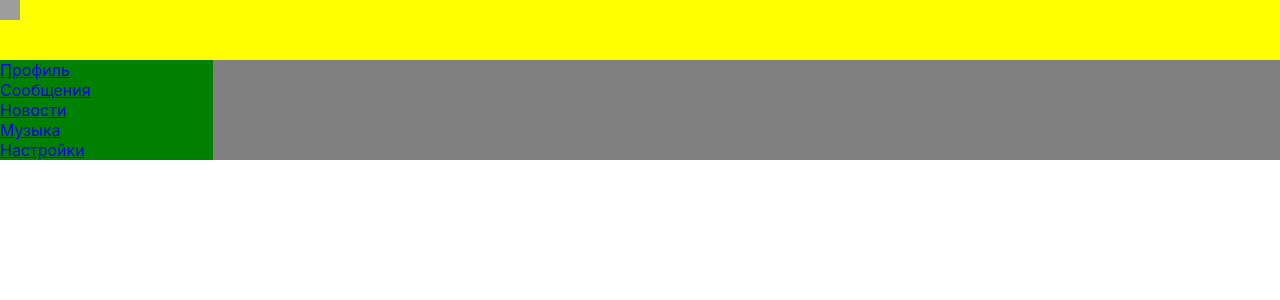
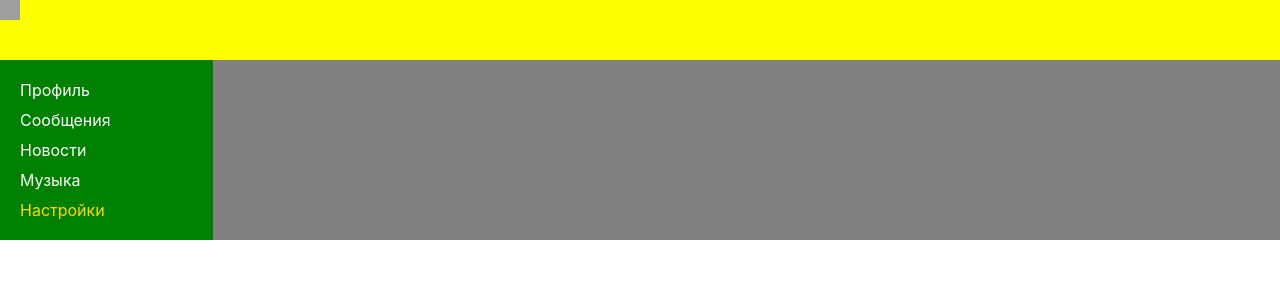
Before and after one commit to Belom7/Way-of-Samurai_TS, a React (Create React App) app: page /settings in a window 1280 px wide. Shown: the top 300 px of the page. Built offline with nearby package versions, Linux system fonts and the light colour scheme; grey boxes are pictures that could not be loaded.

Commit message:
20. <NavLink> активный className, рефактор кода -> убрал дублирующий код, создал массив с данными о компоненте и методом map отрисовал новые компоненты

```diff
--- a/src/Components/Navbar/Navbar.module.css
+++ b/src/Components/Navbar/Navbar.module.css
@@ -1,8 +1,16 @@
 .navbar{
     grid-area: n;
     background-color: green;
+    padding: 10px;
 }
 
 .navbar .item{
+    margin: 10px;
+}
+.navbar .item a{
     color: white;
+    text-decoration: none;
 }
+.navbar .item a.active{
+    color: gold;
+}
--- a/src/Components/Navbar/Navbar.tsx
+++ b/src/Components/Navbar/Navbar.tsx
@@ -1,24 +1,40 @@
 import React from "react";
 import cl from './Navbar.module.css'
+import {NavLink} from "react-router-dom";
+
+const arrNavBar = [
+    {path: '/profile', title: 'Профиль'},
+    {path: '/message', title: 'Сообщения'},
+    {path: '/news', title: 'Новости'},
+    {path: '/music', title: 'Музыка'},
+    {path: '/settings', title: 'Настройки'},
+]
 
 export const Navbar = () => {
     return (
         <div className={cl.navbar}>
-            <div className={cl.item}>
-                <a href='/profile'>Профиль</a>
+            {arrNavBar.map((el_navBar) => {
+                return (
+                    <div className={cl.item}>
+                        <NavLink to={el_navBar.path}className={({isActive}) => isActive ? cl.active : cl.a}>{el_navBar.title}</NavLink>
+                    </div>
+                )
+            })}
+            {/*<div className={cl.item}>
+                <NavLink to='/profile' className={({isActive})=> isActive ? cl.active : ''}>Профиль</NavLink>
             </div>
             <div className={cl.item}>
-                <a href='/message'>Сообщения</a>
+                <NavLink to='/message'>Сообщения</NavLink>
             </div>
             <div className={cl.item}>
-                <a href='/news'>Новости</a>
+                <NavLink to='/news'>Новости</NavLink>
             </div>
             <div className={cl.item}>
-                <a href='/music'>Музыка</a>
+                <NavLink to='/music'>Музыка</NavLink>
             </div>
             <div className={cl.item}>
-                <a href='/settings'>Настройки</a>
-            </div>
+                <NavLink to='/settings'>Настройки</NavLink>
+            </div>*/}
         </div>
     )
 }
```
